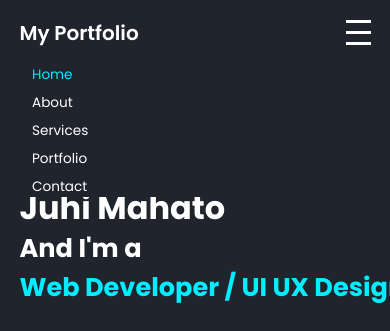
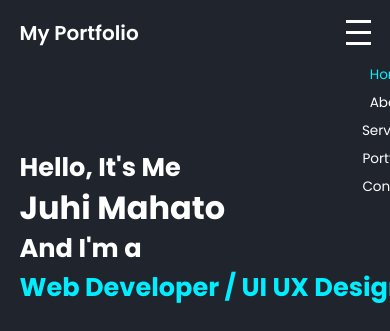
Before and after one commit to JUHIMAHATO/JMPortfolio, a plain HTML site: page index.html in a window 390 px wide. Both pictures are taken after a click on the element 358 px from the left and 32 px from the top of the page. Shown: the top 331 px of the page. Drawn offline with nearby package versions, Linux system fonts and the light colour scheme.

Commit message:
Update style.css

```diff
--- a/style.css
+++ b/style.css
@@ -57,19 +57,20 @@ section {
 .navbar a {
     font-size: 1.7rem;
     color: var(--text-color);
-    margin-left: 4rem;
+    margin-left:1.5rem 0;
     transition: 0.3s;
 }
 
 .navbar a:hover,
 .navbar a.active {
     color: var(--main-color);
+    display: block;
 }
 
 #menu-icon {
     font-size: 3.6rem;
     color: var(--text-color);
-    display: none;
+    display: block;
     cursor: pointer;
 }
 
@@ -112,7 +113,7 @@ section {
 
 .about-img img {
   width: 150px;
-  height: 220px;;
+  height: 220px;/*---*/
   border-radius: 30px;
   object-fit: cover;
   box-shadow: 0 6px 16px rgba(0, 0, 0, 0.2);
@@ -133,6 +134,10 @@ section {
 .home-content h3:nth-of-type(2) {
     margin-bottom: 2rem;
 }
+.home-content h3 span {
+    animation: typing;
+ }
+
 
 .typing-text {
     color: var(--main-color);
@@ -521,13 +526,14 @@ section {
     }
 
     .navbar {
-        display: none;
-        flex-direction: column;
-        position: absolute;
+         position: absolute;
         top: 100%;
         left: 0;
         width: 100%;
         background: var(--bg-color);
+        display: none;
+        flex-direction: column;
+        align-items: center;
     }
 
     .home {
@@ -570,13 +576,14 @@ section {
 /* For responsive design */
 @media (max-width: 768px) {
   .navbar {
-    display: none;
-    flex-direction: column;
-    width: 100%;
-    background-color: var(--bg-color);
-    position: absolute;
-    top: 100%;
-    left: 0;
+      position: absolute;
+        top: 100%;
+        left: 0;
+        width: 100%;
+        background: var(--bg-color);
+        display: none;
+        flex-direction: column;
+        align-items: center;
   }
 }
 
@@ -603,7 +610,7 @@ section {
     background-color: var(--bg-color);
     position: absolute;
     top: 100%;
-    left: 0;
+    left: 50%;
   }
 
   .navbar.show {
```
